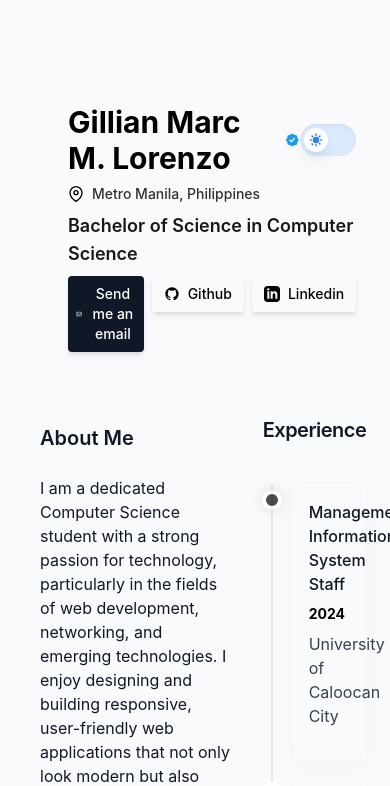
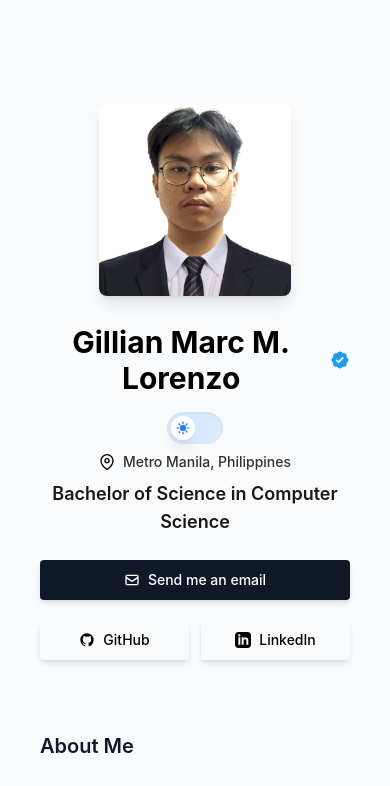
Before and after one commit to mrcLrnzZ/WebPortfolio, a React (Vite) app: page / in a window 390 px wide. Shown: the top 786 px of the page. Built offline with nearby package versions, Linux system fonts and the light colour scheme.

Commit message:
mobile responisveness

```diff
--- a/src/App.jsx
+++ b/src/App.jsx
@@ -29,11 +29,11 @@ function App() {
     <div className="bg-gray-50 dark:bg-gray-950 min-h-screen text-gray-900 dark:text-gray-100 selection:bg-indigo-100 dark:selection:bg-indigo-900/30">
       <div className="max-w-4xl mx-auto px-6 py-12 space-y-10">
         <Header darkMode={darkMode} setDarkMode={setDarkMode} />
-        <div className="grid grid-cols-6 gap-4">
-          <div className="col-span-4">
+        <div className="flex flex-col md:grid md:grid-cols-6 gap-8">
+          <div className="md:col-span-4">
             <About />
           </div>
-          <div className="col-span-2">
+          <div className="md:col-span-2">
             <Experience />
           </div>
           <div className="col-span-6">
@@ -43,6 +43,7 @@ function App() {
             <Projects />
           </div>
         </div>
+
         <Footer />
       </div>
     </div>
--- a/src/Header.jsx
+++ b/src/Header.jsx
@@ -3,8 +3,8 @@ import gillian1 from './assets/gillian1.jpg';
 
 function Header({ darkMode, setDarkMode }) {
     return (
-        <div className="flex text-black dark:text-white gap-7 mt-10 p-4 rounded-xl transition-colors duration-300">
-            <div className="relative w-48 h-38 overflow-hidden rounded-lg shadow-lg">
+        <div className="flex flex-col sm:flex-row text-black dark:text-white gap-7 mt-10 p-4 rounded-xl transition-colors duration-300">
+            <div className="relative w-48 h-48 mx-auto sm:mx-0 overflow-hidden rounded-lg shadow-lg shrink-0">
                 <img
                     src={gillian1}
                     alt="Gillian Light"
@@ -18,11 +18,11 @@ function Header({ darkMode, setDarkMode }) {
             </div>
 
 
-            <div className="w-full">
+            <div className="w-full text-center sm:text-left">
 
-                <div className="flex justify-between items-center gap- ">
-                    <div className=''>
-                        <h1 className='text-3xl font-bold flex items-center gap-2'>
+                <div className="flex flex-col sm:flex-row justify-between items-center gap-4">
+                    <div>
+                        <h1 className='text-3xl font-bold flex items-center justify-center sm:justify-start gap-2'>
                             Gillian Marc M. Lorenzo
                             <svg viewBox="0 0 22 22" xmlns="http://www.w3.org/2000/svg" className="h-6 w-6" aria-label="Verified user">
                                 <path d="M20.396 11c-.018-.646-.215-1.275-.57-1.816-.354-.54-.852-.972-1.438-1.246.223-.607.27-1.264.14-1.897-.131-.634-.437-1.218-.882-1.687-.47-.445-1.053-.75-1.687-.882-.633-.13-1.29-.083-1.897.14-.273-.587-.704-1.086-1.245-1.44S11.647 1.62 11 1.604c-.646.017-1.273.213-1.813.568s-.969.854-1.24 1.44c-.608-.223-1.267-.272-1.902-.14-.635.13-1.22.436-1.69.882-.445.47-.749 1.055-.878 1.688-.13.633-.08 1.29.144 1.896-.587.274-1.087.705-1.443 1.245-.356.54-.555 1.17-.574 1.817.02.647.218 1.276.574 1.817.356.54.856.972 1.443 1.245-.224.606-.274 1.263-.144 1.896.13.634.433 1.218.877 1.688.47.443 1.054.747 1.687.878.633.132 1.29.084 1.897-.136.274.586.705 1.084 1.246 1.439.54.354 1.17.551 1.816.569.647-.016 1.276-.213 1.817-.567s.972-.854 1.245-1.44c.604.239 1.266.296 1.903.164.636-.132 1.22-.447 1.68-.907.46-.46.776-1.044.908-1.681s.075-1.299-.165-1.903c.586-.274 1.084-.705 1.439-1.246.354-.54.551-1.17.569-1.816zM9.662 14.85l-3.429-3.428 1.293-1.302 2.072 2.072 4.4-4.794 1.347 1.246z" fill="#1d9bf0"></path>
@@ -30,7 +30,7 @@ function Header({ darkMode, setDarkMode }) {
                         </h1>
                     </div>
 
-                    <div className='flex justify-end'>
+                    <div className='flex justify-center sm:justify-end shrink-0'>
                         <button
                             onClick={() => setDarkMode(!darkMode)}
                             className={`w-14 h-8 rounded-full flex items-center p-1 transition-all duration-500 shadow-inner ${darkMode ? 'bg-slate-800' : 'bg-blue-100'}`}
@@ -51,7 +51,7 @@ function Header({ darkMode, setDarkMode }) {
                     </div>
                 </div>
 
-                <div className='mt-2 rounded-lg flex items-center gap-2 w-fit'>
+                <div className='mt-2 rounded-lg flex items-center justify-center sm:justify-start gap-2 w-full sm:w-fit'>
                     <svg xmlns="http://www.w3.org/2000/svg" className="w-4 h-4" fill="none" viewBox="0 0 24 24" stroke="currentColor" strokeWidth="2" strokeLinecap="round" strokeLinejoin="round">
                         <path d="M21 10c0 7-9 13-9 13s-9-6-9-13a9 9 0 0118 0z"></path>
                         <circle cx="12" cy="10" r="3"></circle>
@@ -63,41 +63,33 @@ function Header({ darkMode, setDarkMode }) {
                     <p className="text-lg font-semibold opacity-90 dark:text-gray-200">Bachelor of Science in Computer Science</p>
                 </div>
 
-                <div className='flex flex-row gap-2 mt-2'>
-                    <div className=''>
-                        <button className="text-white text-sm cursor-pointer font-medium rounded-sm bg-gray-900 hover:bg-gray-700 text-black dark:text-black dark:bg-white dark:hover:bg-gray-100 px-2 py-2 flex items-center gap-2 shadow-md transition-all active:scale-95 hover:translate-y-[-2px]">
+                <div className='flex flex-col sm:flex-row items-center gap-3 mt-6 w-full'>
+                    <div className='w-full sm:w-auto'>
+                        <button className="w-full text-white text-sm cursor-pointer font-medium rounded-sm bg-gray-900 hover:bg-gray-700 dark:text-black dark:bg-white dark:hover:bg-gray-100 px-6 py-2.5 flex items-center justify-center gap-2 shadow-md transition-all active:scale-95 hover:translate-y-[-2px]">
                             <svg className="w-4 h-4" fill="none" stroke="currentColor" viewBox="0 0 24 24"><path strokeLinecap="round" strokeLinejoin="round" strokeWidth="2" d="M3 8l7.89 5.26a2 2 0 002.22 0L21 8M5 19h14a2 2 0 002-2V7a2 2 0 00-2-2H5a2 2 0 00-2 2v10a2 2 0 002 2z"/></svg>
                             Send me an email
                         </button>
                     </div>
 
-                    <div>
-                        <button className="text-black  text-sm cursor-pointer font-medium rounded-sm  dark:text-white  dark:hover:bg-gray-600/40 px-3 py-2 flex items-center gap-2 shadow-md transition-all active:scale-95 hover:translate-y-[-2px]">
-                            <a href="https://github.com/mrcLrnzZ" target="_blank" rel="noopener noreferrer">
-
-                                <p className="flex items-center gap-2">
+                    <div className='flex gap-3 w-full sm:w-auto mt-2 sm:mt-0'>
+                        <a href="https://github.com/mrcLrnzZ" target="_blank" rel="noopener noreferrer" className="flex-1 sm:flex-none">
+                            <button className="w-full text-black text-sm cursor-pointer font-medium rounded-sm dark:text-white dark:bg-gray-800/20 dark:hover:bg-gray-700/30 px-5 py-2.5 flex items-center justify-center gap-2 shadow-md transition-all active:scale-95 hover:translate-y-[-2px]">
                                 <svg className="w-4 h-4" fill="currentColor" viewBox="0 0 24 24">
                                     <path d="M12 2C6.477 2 2 6.477 2 12c0 4.418 2.865 8.166 6.839 9.489.5.092.682-.217.682-.482 0-.237-.008-.866-.013-1.7-2.782.603-3.369-1.34-3.369-1.34-.454-1.156-1.11-1.463-1.11-1.463-.908-.62.069-.608.069-.608 1.003.07 1.531 1.03 1.531 1.03.892 1.529 2.341 1.087 2.91.832.092-.647.35-1.088.636-1.338-2.22-.253-4.555-1.11-4.555-4.943 0-1.091.39-1.984 1.029-2.683-.103-.253-.446-1.27.098-2.647 0 0 .84-.269 2.75 1.025A9.564 9.564 0 0112 6.844c.85.004 1.705.115 2.504.337 1.909-1.294 2.747-1.025 2.747-1.025.546 1.377.203 2.394.1 2.647.64.699 1.028 1.592 1.028 2.683 0 3.842-2.339 4.687-4.566 4.935.359.309.678.92.678 1.855 0 1.338-.012 2.419-.012 2.747 0 .268.18.58.688.482C19.138 20.161 22 16.416 22 12c0-5.523-4.477-10-10-10z" />
                                 </svg>
-                            Github
-                                </p>
+                                GitHub
+                            </button>
                         </a>
-                        </button>
-                    </div>
-                    <div>
-                        <button className="text-black  text-sm cursor-pointer font-medium rounded-sm   dark:text-white  dark:hover:bg-gray-600/40 px-3 py-2 flex items-center gap-2 shadow-md transition-all active:scale-95 hover:translate-y-[-2px]">
-                           <a href="https://www.linkedin.com/in/gillian-marc-lorenzo-797b45321/" target="_blank" rel="noopener noreferrer">
 
-                            <p className="flex items-center gap-2">
+                        <a href="https://www.linkedin.com/in/gillian-marc-lorenzo-797b45321/" target="_blank" rel="noopener noreferrer" className="flex-1 sm:flex-none">
+                            <button className="w-full text-black text-sm cursor-pointer font-medium rounded-sm dark:text-white dark:bg-gray-800/20 dark:hover:bg-gray-700/30 px-5 py-2.5 flex items-center justify-center gap-2 shadow-md transition-all active:scale-95 hover:translate-y-[-2px]">
                                 <svg className="w-4 h-4" fill="currentColor" viewBox="0 0 24 24">
                                     <path d="M19 0h-14c-2.761 0-5 2.239-5 5v14c0 2.761 2.239 5 5 5h14c2.762 0 5-2.239 5-5v-14c0-2.761-2.238-5-5-5zm-11 19h-3v-11h3v11zm-1.5-12.268c-.966 0-1.75-.79-1.75-1.764s.784-1.764 1.75-1.764 1.75.79 1.75 1.764-.783 1.764-1.75 1.764zm13.5 12.268h-3v-5.604c0-3.368-4-3.113-4 0v5.604h-3v-11h3v1.765c1.396-2.586 7-2.777 7 2.476v6.759z" />
                                 </svg>
-                            Linkedin
-                            </p>
+                                LinkedIn
+                            </button>
                         </a>
-                        </button>
                     </div>
-
                 </div>
 
             </div>
```
Lines whose indentation alone changed are shown as unchanged.
